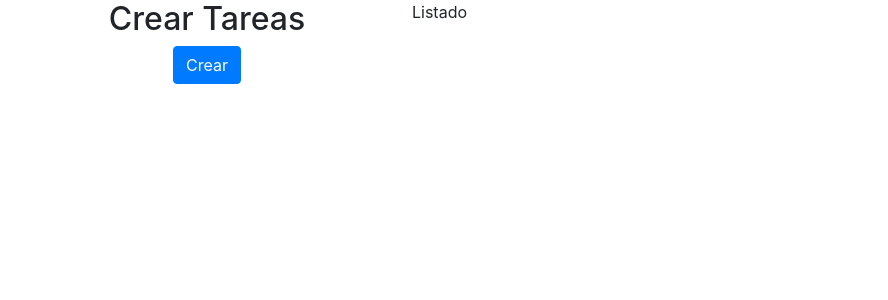
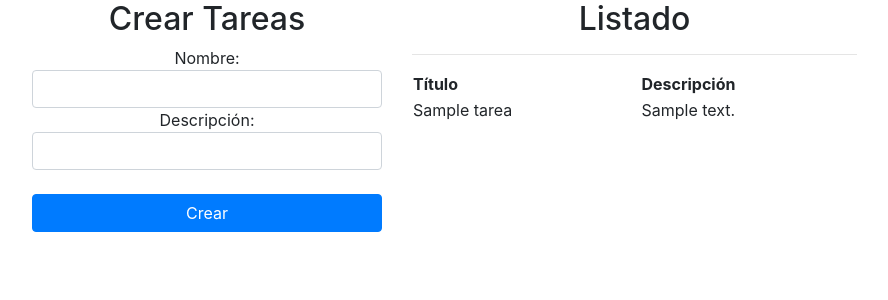
Before and after one commit to scarrascofuentes/todolisto_django, a Django app: page /todolisto/tareas in a window 1280 px wide. Shown: the part 56-356 px from the top of the page, without its empty margins (53-941 px from the left). Run offline with Django 3.2, Linux system fonts and the light colour scheme; a user stored in the database is signed in; tables that the repository leaves empty hold one stand-in row (values such as "Sample post"); some libraries are stand-ins or nearby versions.

Commit message:
Feat: se crea plantilla HTML con formulario y listado
funciona con éxito la creación y el listado de tareas.

```diff
--- a/main/templates/tareas.html
+++ b/main/templates/tareas.html
@@ -6,15 +6,40 @@
 
     <div class="col-4">
       <h2 align="center">Crear Tareas </h2>
-      <form method="post" align="center">
+      <form  action="{% url 'crear_tarea' %}" method="post" align="center" >
         {% csrf_token %}
-        {{ form.as_p }}
-        <button type="submit" class="btn btn-primary"> Crear </button>
+        <div class="form-group">
+          Nombre: <br>
+          <input type="text" name="titulo_tarea" class="form-control">
+          Descripción: <br>
+          <input type="text" class="form-control" name="descripcion_tarea">
+          <br>
+
+              <button type="submit" class="btn btn-primary btn-block" > Crear </button>
+
+        </div>
+
+
       </form>
 
     </div>
-    <div class="col-8">
-      Listado
+    <div class="col-5">
+      <h2 align="center">Listado </h2>
+      <hr>
+
+      <table style="width:100%">
+       <tr>
+         <th>Título</th>
+         <th>Descripción</th>
+       </tr>
+       {% for t in tareas %}
+       <tr>
+         <td>{{t.titulo}}</td>
+         <td>{{t.descripcion}}</td>
+       </tr>
+      {% endfor %}
+     </table>
+
 
     </div>
 
```
